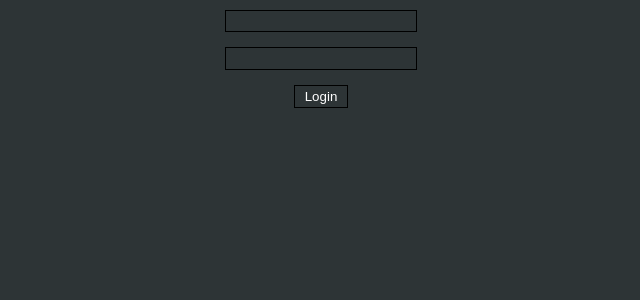
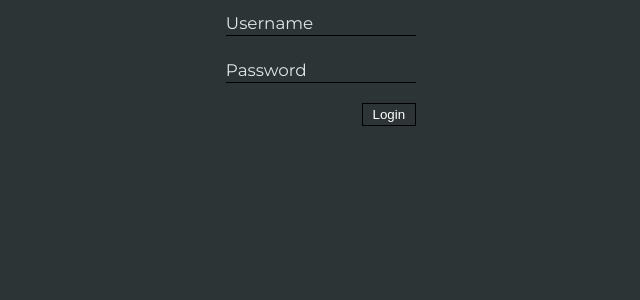
Before and after one commit to snoh666/anon-ask-react, a React (Create React App) app: page /login in a window 1280 px wide. Shown: the top 300 px of the page, without its empty margins (319-959 px from the left). Built offline with nearby package versions, Linux system fonts and the light colour scheme.

Commit message:
End of Login styles

```diff
--- a/src/components/login.jsx
+++ b/src/components/login.jsx
@@ -6,6 +6,8 @@ import ErrorMessage from './styled-components/ErrorMessage';
 import ComponentWrapper from './styled-components/ComponentWrapper';
 import Button from './styled-components/Button';
 import Input from './styled-components/Input';
+import Label from './styled-components/Label';
+import InputField from './styled-components/InputField';
 
 const Login = ({ setAuth, isAuth, database, setLoggedUser }) => {
 
@@ -46,9 +48,15 @@ const Login = ({ setAuth, isAuth, database, setLoggedUser }) => {
         {isAuth ? (
           <Redirect to="/" />
         ) : (
-          <StyledForm onSubmit = { tryLogin }>
-            <Input type="text" value={username} onChange={updateUsername} />
-            <Input type="password" value={password} onChange={updatePassword} />
+          <StyledForm onSubmit={ tryLogin }>
+            <InputField>
+              <Input id="username" type="text" value={username} onChange={updateUsername} placeholder="&nbsp;" />
+              <Label htmlFor="username">Username</Label>
+            </InputField>
+          <InputField>
+              <Input id="password" type="password" value={password} onChange={updatePassword} placeholder="&nbsp;" />
+              <Label htmlFor="password">Password</Label>
+          </InputField>
 
             <Button type="submit">Login</Button>
             {errMessage.length > 5 ? (<ErrorMessage>{errMessage}</ErrorMessage>) : null}
--- a/src/components/styled-components/Input.js
+++ b/src/components/styled-components/Input.js
@@ -4,11 +4,15 @@ const Input = styled.input`
   padding: .2em .5em;
   margin: 10px 0 5px;
   background: none;
-  border: 1px solid black;
+  border: none;
+  border-bottom: 1px solid black;
   color: ${props => props.theme.fontColor};
 
-  &::placeholder{
-    color: #dfe6e9
+  &:focus + label{
+    top: -.45em;
+  }
+  &:not(:placeholder-shown) + label{
+    top: -.45em;
   }
 `;
 
--- /dev/null
+++ b/src/components/styled-components/InputField.js
@@ -0,0 +1,8 @@
+import styled from 'styled-components';
+
+const InputField = styled.div`
+  position: relative;
+  margin: 5px 0;
+`;
+
+export default InputField;
--- /dev/null
+++ b/src/components/styled-components/Label.js
@@ -0,0 +1,12 @@
+import styled from 'styled-components';
+
+const Label = styled.label`
+  position: absolute;
+  top: .5em;
+  left: 0;
+  font-size: .8em;
+  transition: top .4s ease;
+  color: #dfe6e9;
+`;
+
+export default Label;
--- a/src/components/styled-components/StyledForm.js
+++ b/src/components/styled-components/StyledForm.js
@@ -1,11 +1,14 @@
 import styled from 'styled-components';
 
 const StyledForm = styled.form`
-  display: flex;
+  display: grid;
   max-width: 300px;
-  flex-direction: column;
-  justify-content: flex-end;
-  align-items: center;
+  grid-template-rows: 1fr 1fr 1fr;
+
+  & > button{
+    align-self: start;
+    justify-self: end;
+  }
 `;
 
 export default StyledForm;
```
